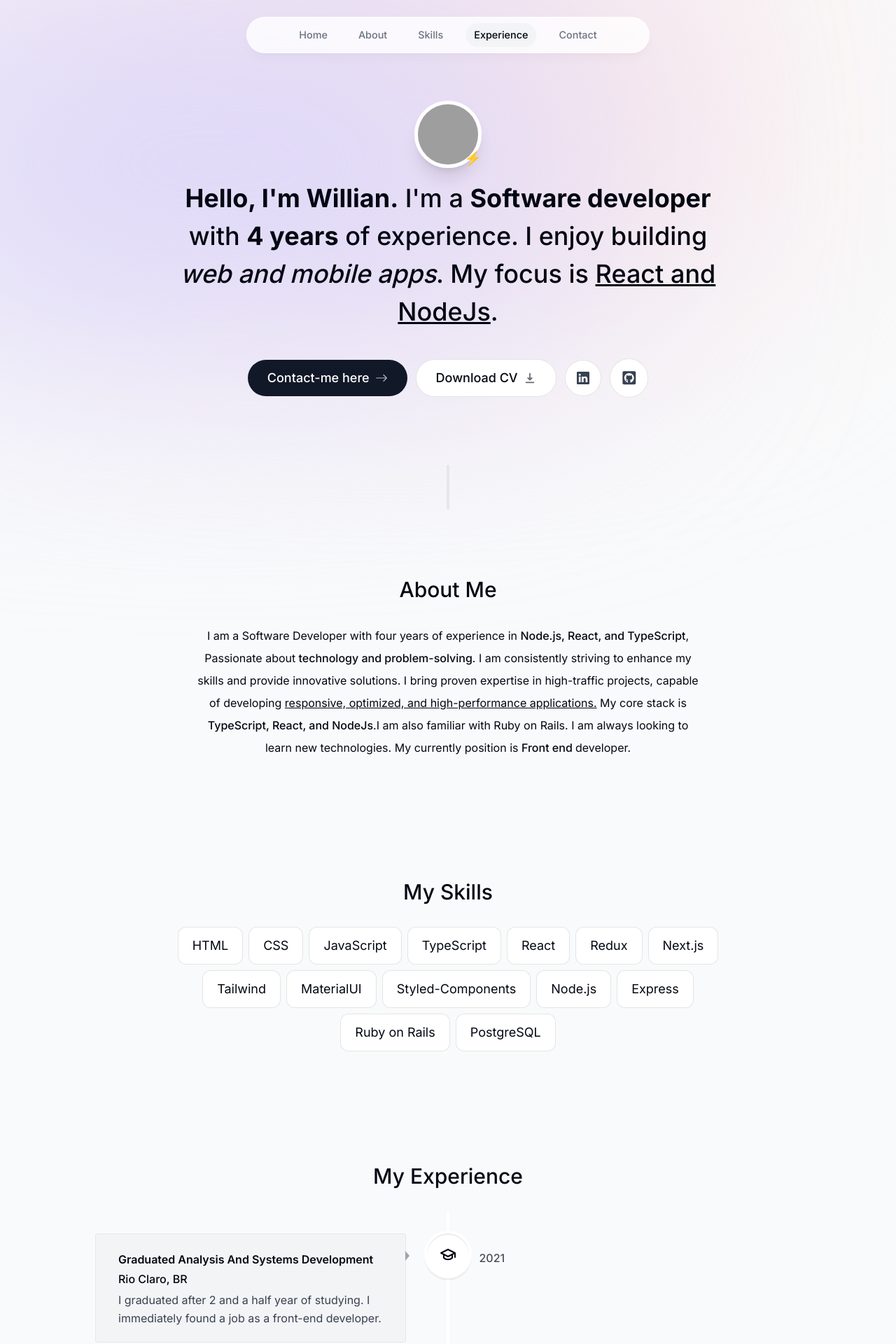
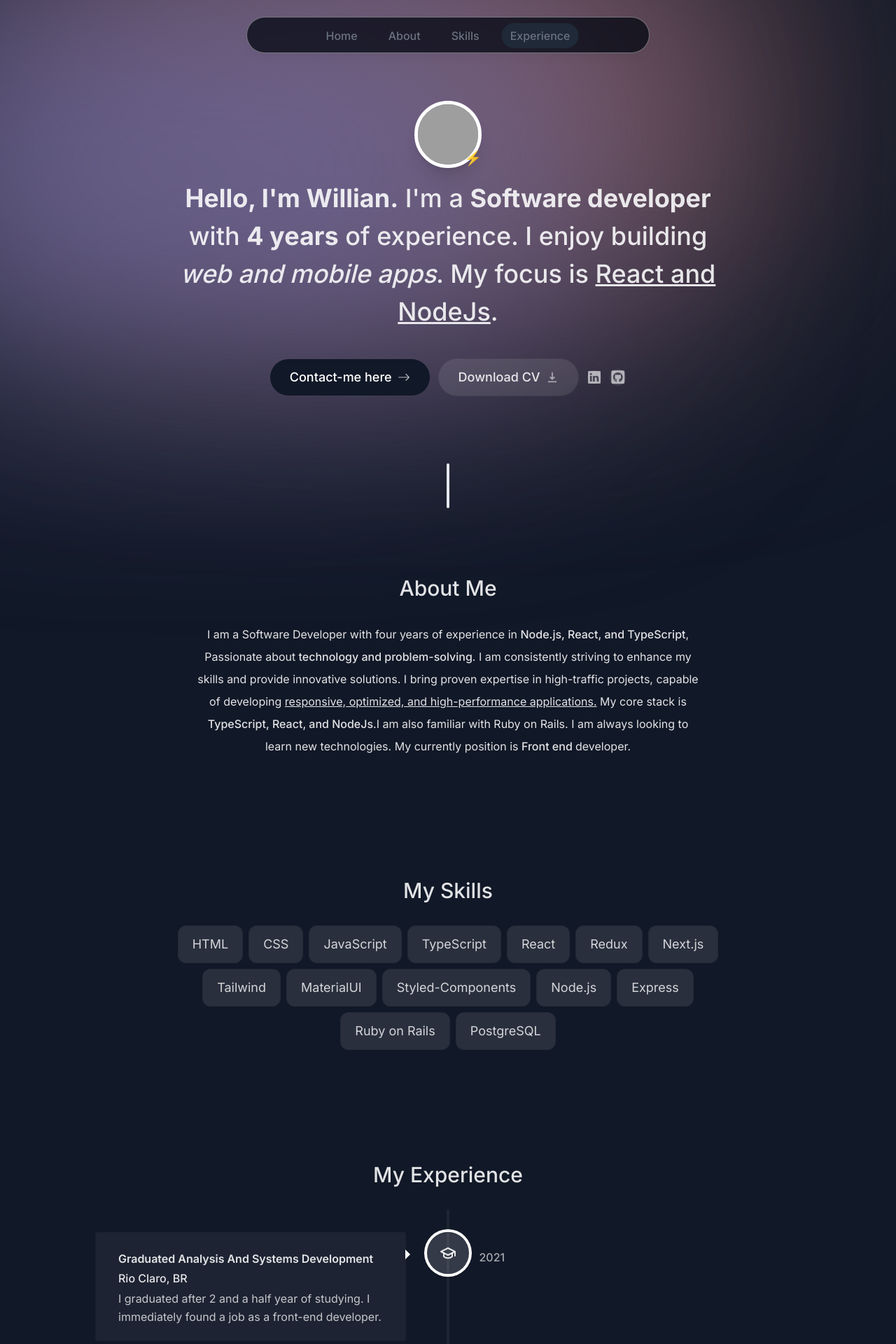
Before and after one commit to dev-puga/portfolio-web, a Next.js app: page / in a window 1280 px wide. Shown: the top 1920 px of the page at 70% size. Built offline with nearby package versions, Linux system fonts and the light colour scheme; grey boxes are pictures that could not be loaded.

Commit message:
style: change main color style

```diff
--- a/app/layout.tsx
+++ b/app/layout.tsx
@@ -18,10 +18,10 @@ export default function RootLayout({
   return (
     <html lang="en" className="!scroll-smooth">
       <body
-        className={`${inter.className} bg-gray-50 text-gray-950 relative pt-28 sm:pt-36 dark:bg-gray-900 dark:text-gray-50 dark:text-opacity-90`}
+        className={`${inter.className}  relative pt-28 sm:pt-36 bg-gray-900 text-gray-50 text-opacity-90`}
       >
-        <div className="bg-[#fbe2e3] absolute top-[-6rem] -z-10 right-[11rem] h-[31.25rem] w-[31.25rem] rounded-full blur-[10rem] sm:w-[68.75rem] dark:bg-[#946263]"></div>
-        <div className="bg-[#dbd7fb] absolute top-[-1rem] -z-10 left-[-35rem] h-[31.25rem] w-[50rem] rounded-full blur-[10rem] sm:w-[68.75rem] md:left-[-33rem] lg:left-[-28rem] xl:left-[-15rem] 2xl:left-[-5rem] dark:bg-[#676394]"></div>
+        <div className=" absolute top-[-6rem] -z-10 right-[11rem] h-[31.25rem] w-[31.25rem] rounded-full blur-[10rem] sm:w-[68.75rem] bg-[#946263]"></div>
+        <div className=" absolute top-[-1rem] -z-10 left-[-35rem] h-[31.25rem] w-[50rem] rounded-full blur-[10rem] sm:w-[68.75rem] md:left-[-33rem] lg:left-[-28rem] xl:left-[-15rem] 2xl:left-[-5rem] bg-[#676394]"></div>
 
         <ActiveSectionProvider>
           <Header />
--- a/components/experience.tsx
+++ b/components/experience.tsx
@@ -24,30 +24,31 @@ export default function Experience() {
       className="mb-28 max-w-[70rem] text-center leading-8 sm:mb-40 scroll-mt-28"
     >
       <SectionHeading>My experience</SectionHeading>
-      <VerticalTimeline animate={false}>
+      <VerticalTimeline animate={false} lineColor="rgba(255, 255, 255, 0.05)">
         {experiencesData.map((item, index) => (
           <React.Fragment key={index}>
             <VerticalTimelineElement
               contentStyle={{
-                background: "#f3f4f6",
+                background: "rgba(255, 255, 255, 0.05)",
                 boxShadow: "none",
                 border: "1px solid rgba(0, 0, 0, 0.05)",
                 textAlign: "left",
                 padding: "1.3rem 2rem",
               }}
               contentArrowStyle={{
-                borderRight: "0.4rem solid #9ca3af",
+                borderRight:
+                  "0.4rem solid 0.4rem solid rgba(255, 255, 255, 0.5)",
               }}
               date={item.date}
               icon={item.icon}
               iconStyle={{
-                background: "white",
+                background: "rgba(255, 255, 255, 0.15)",
                 fontSize: "1.5rem",
               }}
             >
               <h3 className="font-semibold capitalize">{item.title}</h3>
               <p className="font-normal !mt-0">{item.location}</p>
-              <p className="!mt-1 !font-normal text-gray-700 dark:text-white/75">
+              <p className="!mt-1 !font-normal text-white/75">
                 {item.description}
               </p>
             </VerticalTimelineElement>
--- a/components/header.tsx
+++ b/components/header.tsx
@@ -11,7 +11,7 @@ export default function Header() {
   return (
     <header className="z-[999] relative">
       <motion.div
-        className="fixed top-0 left-1/2 h-[4.5rem] w-full rounded-none border border-white border-opacity-40 bg-white bg-opacity-80 shadow-lg shadow-black/[0.03] backdrop-blur-[0.5rem] sm:top-6 sm:h-[3.25rem] sm:w-[36rem] sm:rounded-full dark:bg-gray-950 dark:border-black/40 dark:bg-opacity-75"
+        className="fixed top-0 left-1/2 h-[3.1rem] w-full rounded-none border border-white border-opacity-40 shadow-lg shadow-black/[0.03] backdrop-blur-[0.5rem] sm:top-6 sm:h-[3.25rem] sm:w-[36rem] sm:rounded-full bg-gray-950 border-black/40 bg-opacity-75"
         initial={{ y: -100, x: "-50%", opacity: 0 }}
         animate={{ y: 0, x: "-50%", opacity: 1 }}
       ></motion.div>
@@ -27,9 +27,9 @@ export default function Header() {
               <Link
                 href={link.hash}
                 className={clsx(
-                  "flex w-full items-center justify-center px-3 py-3 hover:text-gray-950 ",
+                  "flex w-full items-center justify-center px-3 py-3 text-[1rem] text-gray-500 hover:text-gray-300",
                   {
-                    "text-gray-950": activeSection === link.name,
+                    "text-gray-200": activeSection === link.name,
                   }
                 )}
                 onClick={() => {
@@ -42,7 +42,7 @@ export default function Header() {
                   <motion.span
                     layoutId="activeSection"
                     transition={{ type: "spring", stiffness: 380, damping: 30 }}
-                    className="bg-gray-100 rounded-full absolute inset-0 -z-10"
+                    className="bg-gray-800 rounded-full absolute inset-0 -z-10"
                   ></motion.span>
                 )}
               </Link>
--- a/components/intro.tsx
+++ b/components/intro.tsx
@@ -85,7 +85,7 @@ export default function Intro() {
         </Link>
 
         <a
-          className="group bg-white px-7 py-3 flex items-center gap-2
+          className="group bg-white/10 px-7 py-3 flex items-center gap-2
           rounded-full outline-none focus:scale-110 hover:scale-110 active:scale-105 transition cursor-pointer border border-black/10"
           href="/CV.pdf"
           download
@@ -95,7 +95,7 @@ export default function Intro() {
         </a>
 
         <a
-          className="bg-white p-4 text-gray-700 flex items-center gap-2
+          className="bg-white/10 text-white/60 flex items-center gap-2
           rounded-full focus:scale-[1.15] hover:scale-[1.15] hover:text-gray-950 active:scale-105 transition cursor-pointer border border-black/10"
           href="https://www.linkedin.com/in/willian-puga-ba4924152/"
           target="_blank"
@@ -103,7 +103,7 @@ export default function Intro() {
           <BsLinkedin />
         </a>
         <a
-          className="bg-white p-4 text-gray-700 flex items-center gap-2
+          className="bg-white/10 text-white/60 flex items-center gap-2
           text-[1.35rem] rounded-full focus:scale-[1.15] hover:scale-[1.15] hover:text-gray-950 active:scale-105 transition cursor-pointer border border-black/10"
           href="https://github.com/dev-puga"
           target="_blank"
--- a/components/skills.tsx
+++ b/components/skills.tsx
@@ -41,7 +41,7 @@ export default function Skills() {
               once: true,
             }}
             custom={index}
-            className="bg-white border border-black/[0.1] rounded-xl px-5 py-3"
+            className=" border border-black/[0.1] rounded-xl px-5 py-3 bg-white/10 text-white/80"
             key={index}
           >
             {skill}
--- a/lib/data.ts
+++ b/lib/data.ts
@@ -1,6 +1,5 @@
 import React from "react";
-import { CgWorkAlt } from "react-icons/cg";
-import { FaReact } from "react-icons/fa";
+import { FaNodeJs, FaReact } from "react-icons/fa";
 import { LuGraduationCap } from "react-icons/lu";
 
 
@@ -21,10 +20,7 @@ export const links = [
     name: "Experience",
     hash: "#experience",
   },
-  {
-    name: "Contact",
-    hash: "#contact",
-  },
+
 ] as const
 
 export const experiencesData = [
@@ -39,21 +35,21 @@ export const experiencesData = [
     title: "Front-End Developer JR",
     location: "Rio Claro, BR",
     description: "Developed the interface for a sales portal targeting large companies in the ceramics industry, resulting in an intuitive and engaging user experience. Worked closely with clients to understand and meet their needs, delivering customized and high-value solutions. Utilized BitBucket for code versioning and Docker to ensure a consistent development environment",
-    icon: React.createElement(CgWorkAlt),
+    icon: React.createElement(FaReact),
     date: "2020 - 2021",
   },
   {
     title: "Front-End Developer PL",
     location: "Piracicaba, BR",
     description:"Developed responsive and performant interfaces for Pecege products, ensuring an exceptional user experience. Collaborated with multidisciplinary teams using Agile methodologies and Azure DevOps for task definition and refinement. Implemented new features following Git Flow and conducted Code Reviews to ensure code quality",
-    icon: React.createElement(CgWorkAlt),
+    icon: React.createElement(FaReact),
     date: "2021 - 2023",
   },
   {
     title: "Full-Stack Developer",
     location: "Rio Claro, BR",
     description: "I work in frontend development using React and TypeScript, creating responsive and optimized interfaces. I also engage in backend development with Node.js and PostgreSQL database. I consistently collaborate with teams to ensure seamless integration between frontend and backend. Additionally, I perform maintenance and enhancement of legacy systems in Delphi, identifying and addressing issues",
-    icon: React.createElement(FaReact),
+    icon: React.createElement(FaNodeJs),
     date: "2023 - present",
   },
 ] as const
```
